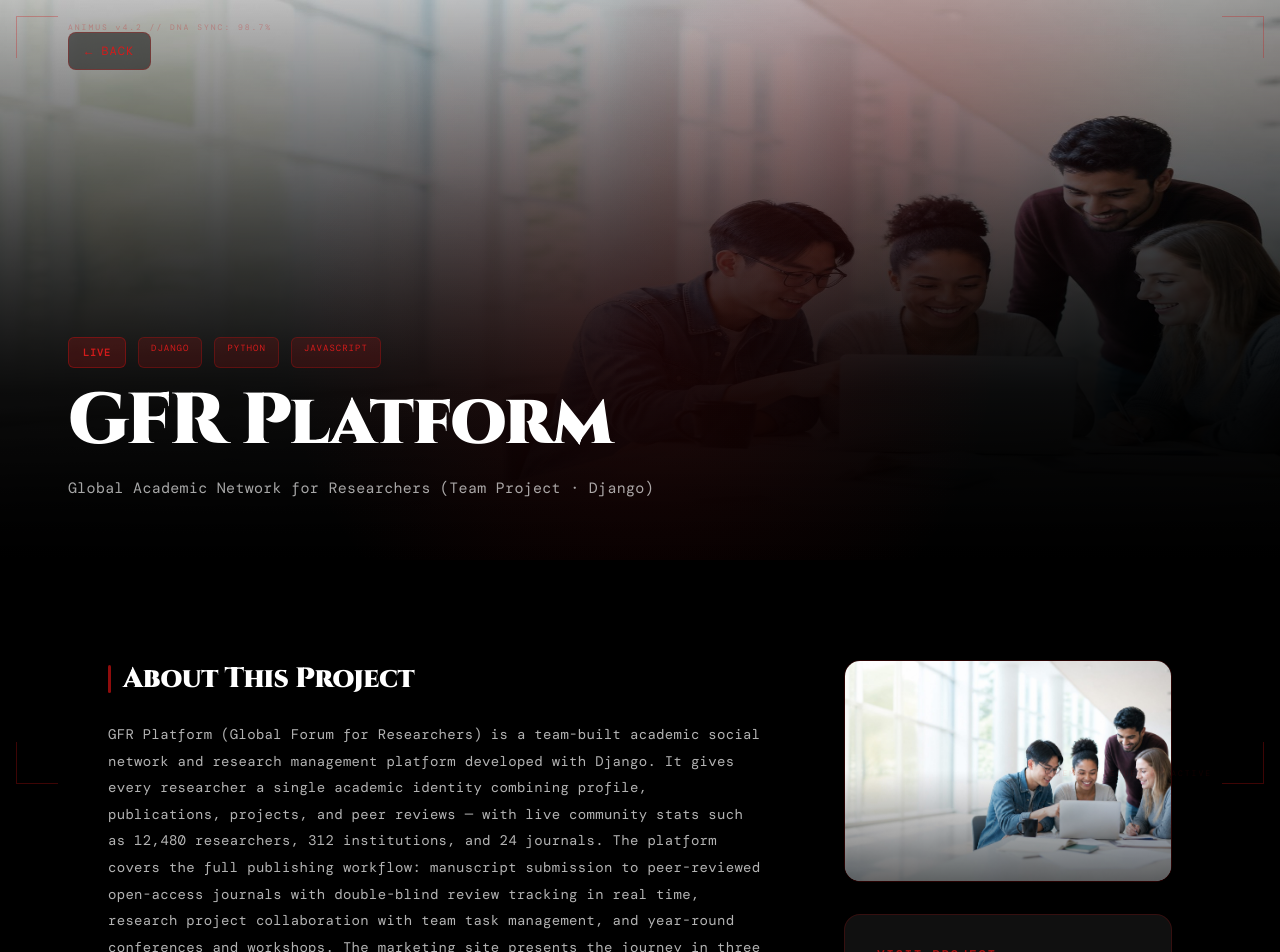
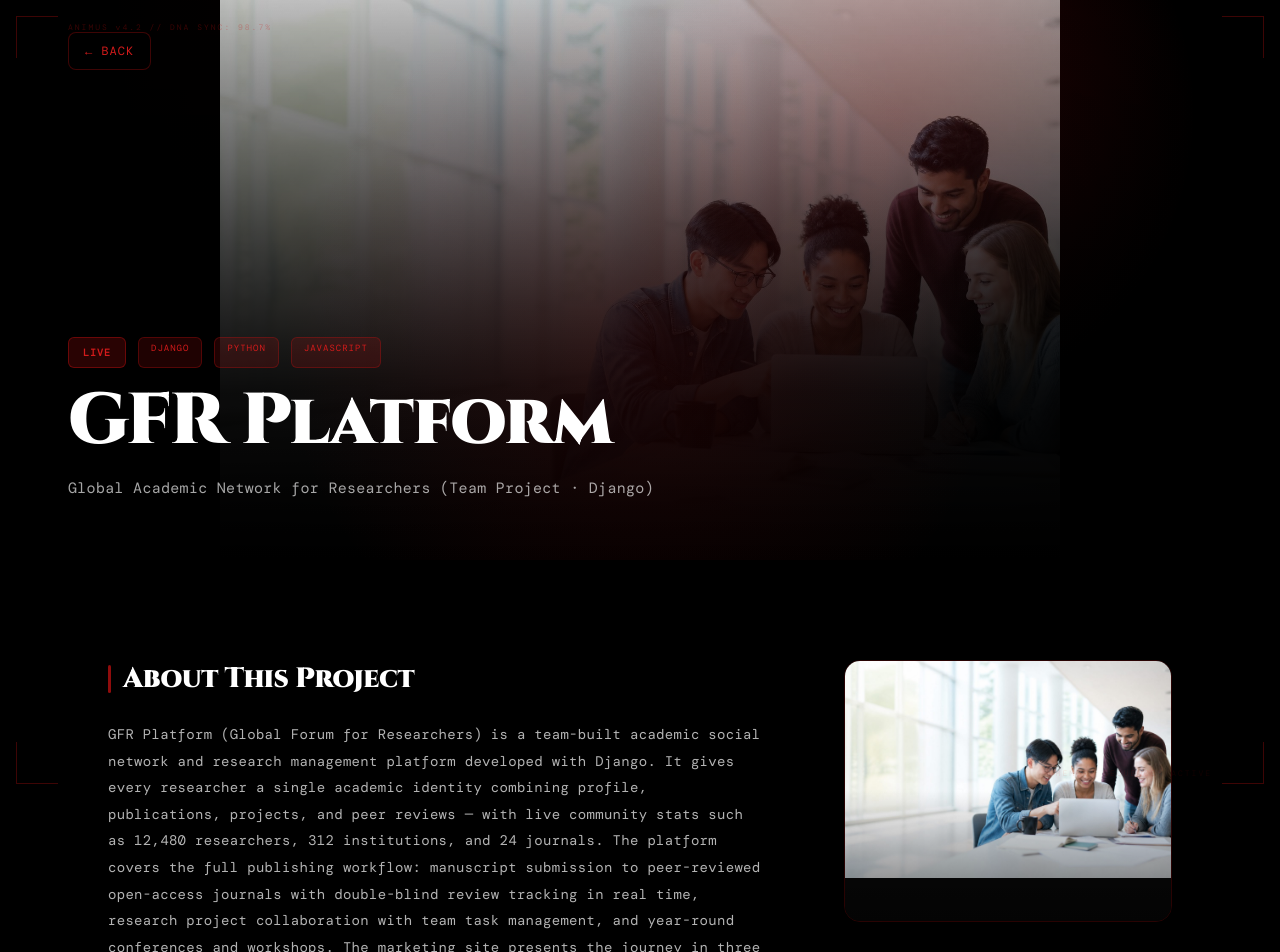
Before and after one commit to Tamer7459/portfolio-frontend, a Next.js app: page /project/1 in a window 1280 px wide. Shown: the top 952 px of the page. Built offline with nearby package versions, Linux system fonts and the light colour scheme; a web font is replaced by a local one.

Commit message:
Show full project images without cropping

```diff
--- a/src/app/project/[id]/page.tsx
+++ b/src/app/project/[id]/page.tsx
@@ -118,6 +118,7 @@ export default function ProjectDetailPage({
                                 className="project-detail-hero-img"
                                 priority
                                 loading="eager"
+                                style={{ objectFit: 'contain', objectPosition: 'center' }}
                             />
                         </motion.div>
                         <div
@@ -705,13 +706,13 @@ export default function ProjectDetailPage({
                                 whileHover={{ scale: 1.02 }}
                                 transition={{ type: 'spring', stiffness: 200 }}
                             >
-                                <div style={{ position: 'relative', width: '100%', height: 220 }}>
+                                <div style={{ position: 'relative', width: '100%', height: 260, background: '#0a0a0a' }}>
                                     <Image
                                         src={project.image_url}
                                         alt={project.title}
                                         fill
                                         sizes="(max-width: 1200px) 50vw, 33vw"
-                                        style={{ objectFit: 'cover' }}
+                                        style={{ objectFit: 'contain', objectPosition: 'center top' }}
                                     />
                                     <div
                                         style={{
--- a/src/components/Work.tsx
+++ b/src/components/Work.tsx
@@ -271,7 +271,7 @@ function ProjectCard({
                     style={{
                         position: 'relative',
                         width: '100%',
-                        height: 220,
+                        height: 260,
                         overflow: 'hidden',
                         background: 'rgba(0, 0, 0, 0.4)'
                     }}
@@ -284,6 +284,7 @@ function ProjectCard({
                             fill
                             sizes="(max-width: 768px) 100vw, (max-width: 1200px) 50vw, 33vw"
                             className="project-image"
+                            style={{ objectFit: 'contain', objectPosition: 'center top' }}
                         />
                     ) : (
                         <div
```
